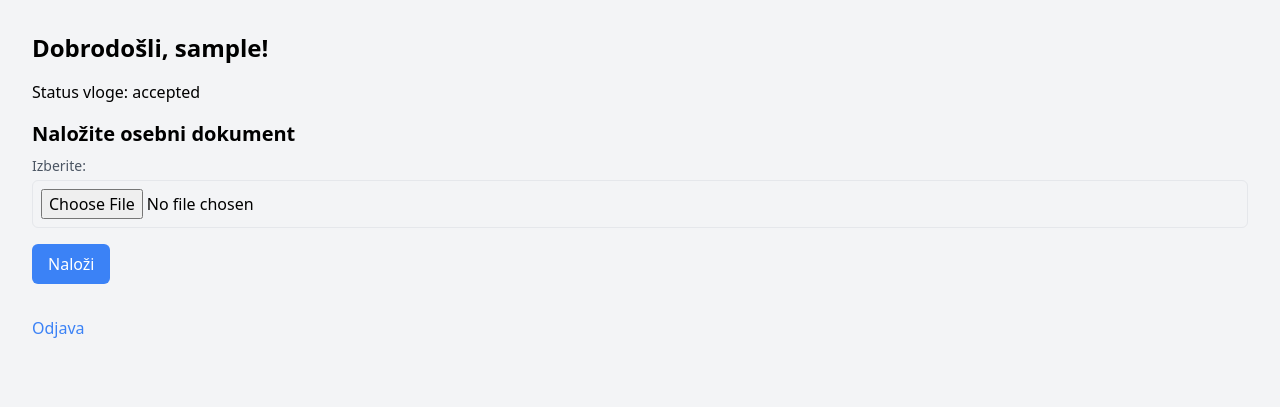
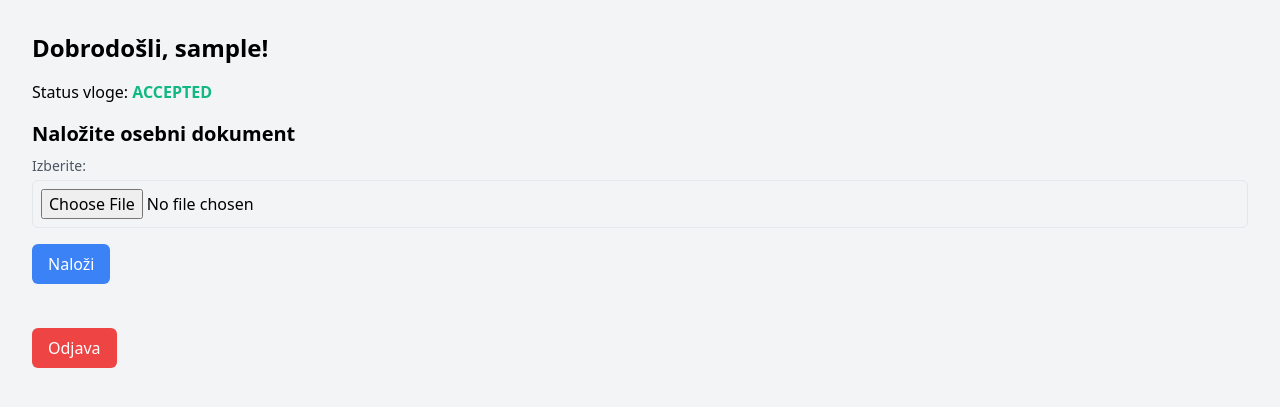
Before and after one commit to Oblakoru/UpravljanjeIKT, a Flask app: template templates/user_status.html in a window 1280 px wide. Shown: the top 407 px of the page. Run offline with Flask 3, Linux system fonts and the light colour scheme; the template is opened without the code that fills it: most values are stand-ins (such as "Sample title", 1, 10 or a date in 2020).

Commit message:
changed css styling

```diff
--- a/templates/user_status.html
+++ b/templates/user_status.html
@@ -12,11 +12,21 @@
 <body class="bg-gray-100 p-8">
 
 <h2 class="text-2xl font-bold mb-4">Dobrodošli, {{ username }}!</h2>
-<p class="mb-4">Status vloge: {{ status }}</p>
+{% if status == 'accepted' %}
+    <p class="mb-4">Status vloge: <span class="text-green-500 uppercase font-bold">{{ status }}</span></p>
+{% elif status == 'rejected' %}
+        <p class="mb-4">Status vloge: <span class="text-red-500 uppercase font-bold">{{ status }}</span></p>
+{% endif %}
 
 
 {% if potrdilo %}
-    <a href="{{ url_for('download_potrdilo') }}" class="text-blue-500 hover:underline">Prenesite digitalno potrdilo</a>
+    <form method="get" action="{{ url_for('download_potrdilo') }}">
+        <button type="submit"
+                class="bg-blue-500 text-white mb-3 px-4 py-2 rounded-md hover:bg-blue-700 focus:outline-none focus:ring focus:border-blue-300">
+            Prenesite digitalno potrdilo
+        </button>
+    </form>
+
 {% else %}
     {% if status == 'accepted' %}
         <h3 class="text-xl font-bold mb-2">Naložite osebni dokument</h3>
@@ -26,7 +36,7 @@
                    class="mt-1 p-2 w-full border rounded-md">
 
             <button type="submit"
-                    class="mt-4 bg-blue-500 text-white px-4 py-2 rounded-md hover:bg-blue-700 focus:outline-none focus:ring focus:border-blue-300">
+                    class="mt-4 bg-blue-500 mb-3 text-white px-4 py-2 rounded-md hover:bg-blue-700 focus:outline-none focus:ring focus:border-blue-300">
                 Naloži
             </button>
         </form>
@@ -38,7 +48,12 @@
 {% endif %}
 
 
-<a href="{{ url_for('logout') }}" class="text-blue-500 hover:underline">Odjava</a>
+<form method="get" action="{{ url_for('logout') }}">
+    <button type="submit" class="bg-red-500 text-white px-4 py-2 rounded-md hover:bg-red-700 focus:outline-none">
+        Odjava
+    </button>
+</form>
+
 </body>
 
 </html>
```
Also changed, not shown: templates/admin.html (+20 -8 lines), templates/user.html (+14 -5 lines).
